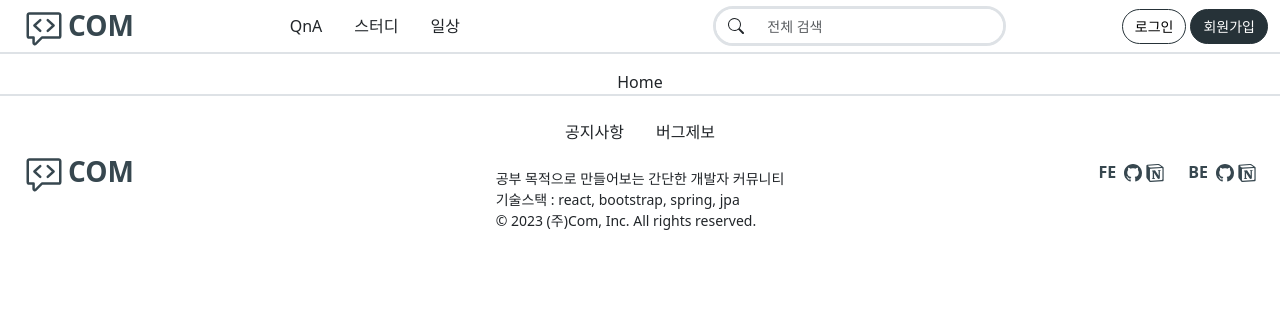
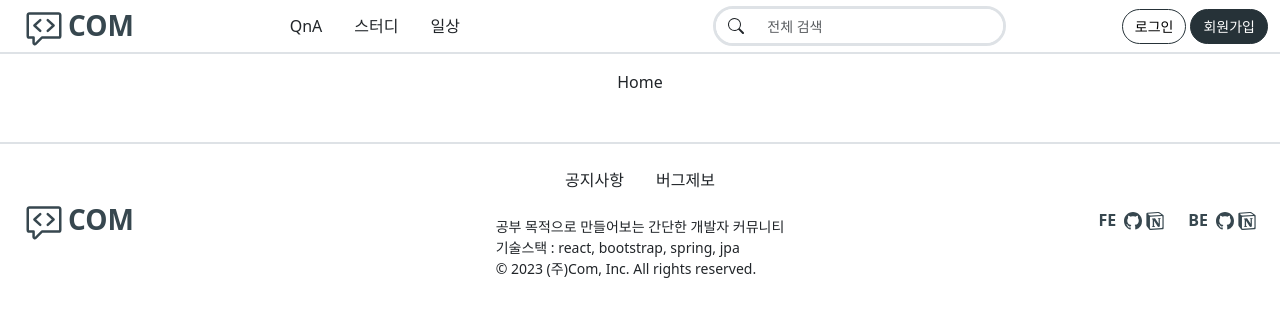
Before and after one commit to rhos0129/community-web, a React (Create React App) app: page / in a window 1280 px wide. Shown: the top 316 px of the page. Built offline with nearby package versions, Linux system fonts and the light colour scheme.

Commit message:
design : 푸터 box 수정

```diff
--- a/src/components/layout/Footer.jsx
+++ b/src/components/layout/Footer.jsx
@@ -49,7 +49,7 @@ const Footer = () => {
 
   return (
     <footer id='footer' role='contentinfo'
-      className='bg-white border-top border-2 mb-4 pt-3'>
+      className='bg-white border-top border-2 mt-5 py-3'>
       <GridContainer>
         <Logo />
         <SimpleNav items={navItems} />
```
